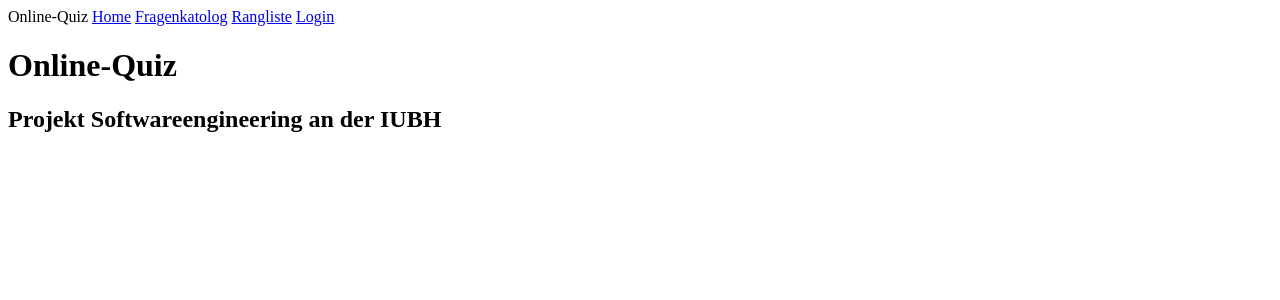
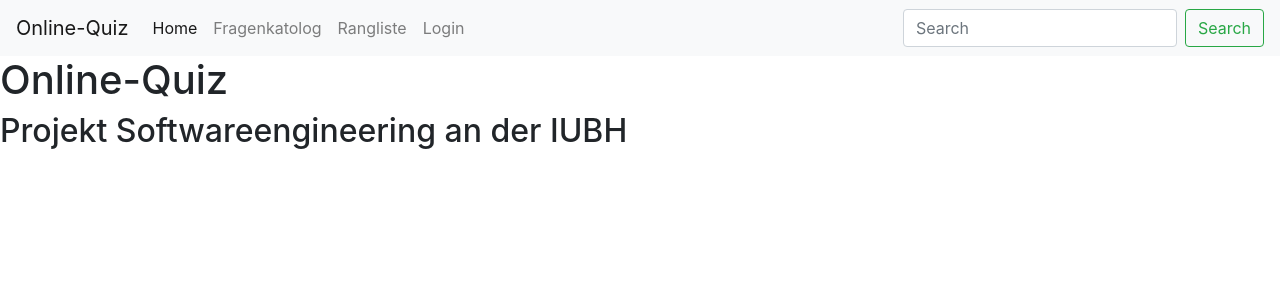
Before and after one commit to starmaerker/flask-mega-tutorial, a Flask app: page / in a window 1280 px wide. Shown: the top 300 px of the page. Run offline with Flask 2, Linux system fonts and the light colour scheme; some libraries are stand-ins or nearby versions.

Commit message:
add bootstrap and navbar

```diff
--- a/templates/base.html
+++ b/templates/base.html
@@ -2,16 +2,41 @@
 <html lang="de">
   <head>
     <meta charset="UTF-8" />
+    <meta name="viewport" content="width=device-width, initial-scale=1, shrink-to-fit=no">
     <title>Online-Quiz</title>
+    <link rel="stylesheet" href="https://stackpath.bootstrapcdn.com/bootstrap/4.2.1/css/bootstrap.min.css" integrity="sha384-GJzZqFGwb1QTTN6wy59ffF1BuGJpLSa9DkKMp0DgiMDm4iYMj70gZWKYbI706tWS" crossorigin="anonymous">
   </head>
   <body>
-    <div>
-      Online-Quiz
-      <a href="{{ url_for('index') }}">Home</a>
-      <a href="{{ url_for('katalog') }}">Fragenkatolog</a>
-      <a href="{{ url_for('rangliste') }}">Rangliste</a>
-      <a href="{{ url_for('login') }}">Login</a>
-    </div>
+    <nav class="navbar navbar-expand-lg navbar-light bg-light">
+        <a class="navbar-brand" href="#">Online-Quiz</a>
+        <button class="navbar-toggler" type="button" data-toggle="collapse" data-target="#navbarSupportedContent" aria-controls="navbarSupportedContent" aria-expanded="false" aria-label="Toggle navigation">
+            <span class="navbar-toggler-icon"></span>
+        </button>
+
+        <div class="collapse navbar-collapse" id="navbarSupportedContent">
+            <ul class="navbar-nav mr-auto">
+                <li class="nav-item active">
+                    <a class="nav-link" href="{{ url_for('index') }}">Home <span class="sr-only">(current)</span></a>
+                </li>
+                <li class="nav-item">
+                    <a class="nav-link" href="{{ url_for('katalog') }}">Fragenkatolog</a>
+                </li>
+                <li class="nav-item">
+                    <a class="nav-link" href="{{ url_for('rangliste') }}">Rangliste</a>
+                </li>
+                <li class="nav-item">
+                    <a class="nav-link" href="{{ url_for('login') }}">Login</a>
+                </li>
+            </ul>
+            <form class="form-inline my-2 my-lg-0">
+                <input class="form-control mr-sm-2" type="search" placeholder="Search" aria-label="Search">
+                <button class="btn btn-outline-success my-2 my-sm-0" type="submit">Search</button>
+            </form>
+        </div>
+    </nav>
     {% block content %} {% endblock %}
+    <script src="https://code.jquery.com/jquery-3.3.1.slim.min.js" integrity="sha384-q8i/X+965DzO0rT7abK41JStQIAqVgRVzpbzo5smXKp4YfRvH+8abtTE1Pi6jizo" crossorigin="anonymous"></script>
+    <script src="https://cdnjs.cloudflare.com/ajax/libs/popper.js/1.14.6/umd/popper.min.js" integrity="sha384-wHAiFfRlMFy6i5SRaxvfOCifBUQy1xHdJ/yoi7FRNXMRBu5WHdZYu1hA6ZOblgut" crossorigin="anonymous"></script>
+    <script src="https://stackpath.bootstrapcdn.com/bootstrap/4.2.1/js/bootstrap.min.js" integrity="sha384-B0UglyR+jN6CkvvICOB2joaf5I4l3gm9GU6Hc1og6Ls7i6U/mkkaduKaBhlAXv9k" crossorigin="anonymous"></script>
   </body>
 </html>
```
Also changed, not shown: 1 other file.
